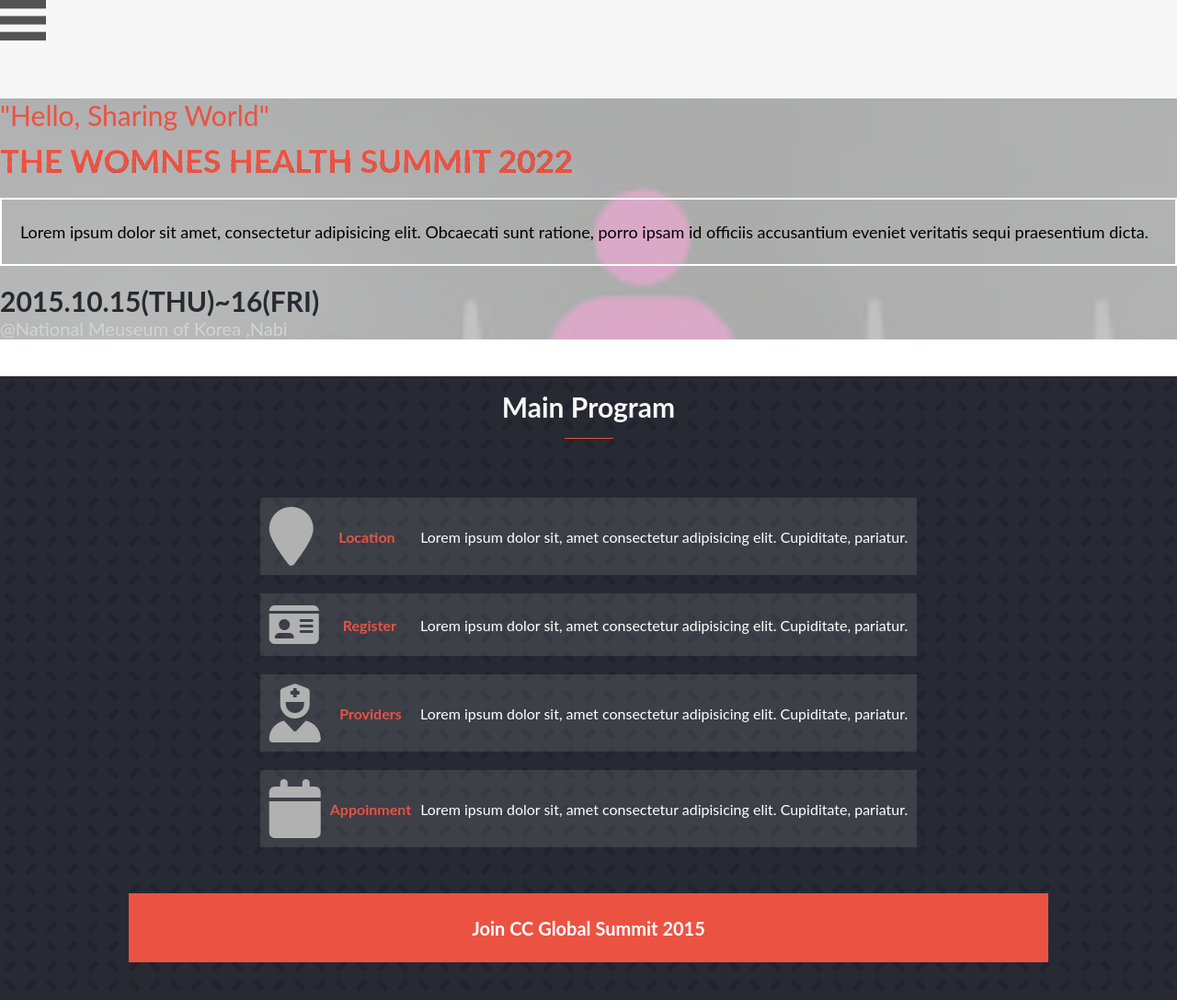
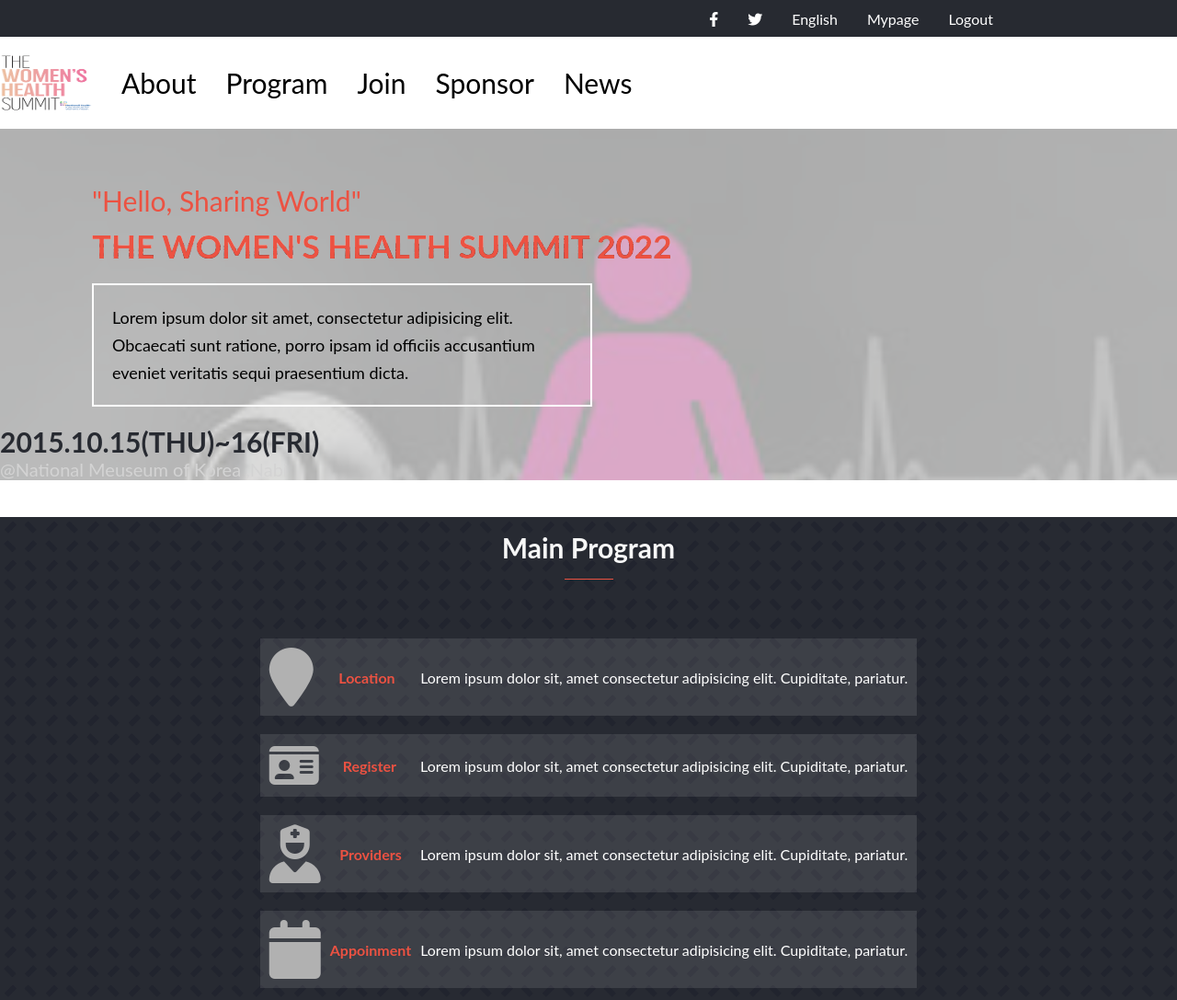
Before and after one commit to megha-n-bodke/womenhealth.github.io, a plain HTML site: page index.html in a window 1280 px wide. Shown: the top 1087 px of the page at 92% size. Drawn offline with Linux system fonts and the light colour scheme; files whose address does not match are found by name.

Commit message:
menu update for desktop version

```diff
--- a/about.html
+++ b/about.html
@@ -5,6 +5,7 @@
     <meta charset="UTF-8">
     <meta http-equiv="X-UA-Compatible" content="IE=edge">
     <meta name="viewport" content="width=device-width, initial-scale=1.0">
+    <link rel="stylesheet" href="https://cdnjs.cloudflare.com/ajax/libs/font-awesome/6.1.1/css/all.min.css" />
     <link rel="preconnect" href="https://fonts.googleapis.com">
     <link rel="stylesheet" href="./assets/css/style.css">
     <title>About Page</title>
@@ -14,8 +15,32 @@
     <section class="main-section">
         <header>
             <div class="logo-section">
-                <img src="./images/mobile_menu.png" alt="Navigate To Menu" class="hamburgericon">
+                <img src="./images/mobile_menu.png" alt="Navigate To Menu" class="hamburgericon" id="hmbgbtn">
             </div>
+
+            <!-- top header for desktop version -->
+            <div>
+                <ul class="topheader">
+                    <li><i class="fa-brands fa-facebook-f"></i></li>
+                    <li><i class="fa-brands fa-twitter"></i></li>
+                    <li>English</li>
+                    <li>Mypage</li>
+                    <li>Logout</li>
+
+                </ul>
+            </div>
+            </div>
+            <nav class="navbar">
+                <div class="closediv"><i class="fa-solid fa-times closebtn" id="closebtn"></i></div>
+                <ul class="nav-menu">
+                    <li><a href="./about.html"> About</a></li>
+                    <li><a href="#">Program</a></li>
+                    <li><a href="#">Join</a></li>
+                    <li><a href="#">Sponsor</a></li>
+                    <li><a href="#">News</a></li>
+                    <li><a href="#">WH Campaign</a></li>
+                </ul>
+            </nav>
         </header>
 
 
@@ -91,6 +116,7 @@
             <p>Some Rights Reserved</p>
         </div>
     </footer>
+    <script src="./assets/js/index.js"></script>
 </body>
 
 </html>
--- a/assets/css/style.css
+++ b/assets/css/style.css
@@ -20,6 +20,9 @@
   margin-bottom: 60px;
 }
 
+.toplogo {
+  display: none;
+}
 .navbar {
   display: none;
   width: 80%;
@@ -29,6 +32,7 @@
   top: 0;
   left: 0;
   padding: 30px;
+  opacity: 0.7;
 }
 
 .navbar ul li a {
@@ -414,6 +418,9 @@
   height: 60px;
   width: 100px;
 }
+.topheader {
+  display: none;
+}
 
 /* @media (min-width: 768px) {
   .programdetailscontainer {
@@ -433,17 +440,82 @@
     padding: 0;
   }
 
+  .logo-section {
+    display: none;
+  }
+  .topheader {
+    display: flex;
+    height: 40px;
+    width: 100%;
+    justify-content: flex-end;
+    list-style: none;
+    margin-right: 50px;
+    align-items: center;
+    background-color: #272a31;
+  }
+  ul li {
+    margin-left: 2rem;
+    color: #fff;
+  }
+  ul li:last-child {
+    margin-right: 200px;
+  }
   header {
     background-color: #f7f7f7;
+    display: block;
+  }
+
+  .toplogo {
+    display: block;
+    height: 60px;
+    width: 100px;
+  }
+
+  #closebtn {
+    display: none;
+  }
+  .nav {
+    background-color: #fff;
+    height: 100px;
+    width: 100%;
+    display: flex;
+    align-items: center;
+    justify-content: space-between;
+  }
+  .navbar {
+    display: block;
+    position: static;
+    padding: 0px;
+    height: 0px;
+    width: 100%;
+    opacity: 1;
+    margin-bottom: 77px;
+    background-color: #fff;
+  }
+  .nav-menu {
+    display: flex;
+    color: black;
+  }
+
+  .navbar ul li a {
+    color: black;
+  }
+
+  .hero-section {
+    padding-top: 60px;
+    margin-left: 100px;
+  }
+  .description-text {
+    margin-bottom: 20px;
+    margin-left: 100px;
+    width: 500px;
+    font-size: 15px;
   }
 }
 
-/* // Large devices (desktops, 992px and up)
+/* @media (min-width: 992px) {
+}
  */
-
-/* @media (min-width: 992px) {
-} */
-
 /* // X-Large devices (large desktops, 1200px and up)
  */
 
--- a/assets/js/index.js
+++ b/assets/js/index.js
@@ -1,28 +1,31 @@
-const hamburgericon = document.getElementById('hmbgbtn');
-const closebtn = document.getElementById('closebtn');
-const navbar = document.querySelector('.navbar');
-const morebtn = document.getElementById('morebtn');
-const lessbtn = document.getElementById('lessbtn');
-const partnercontainer = document.querySelector('.partnercontainer');
-const footer = document.getElementById('footer');
+const hamburgericon = document.getElementById("hmbgbtn");
+const closebtn = document.getElementById("closebtn");
+const navbar = document.querySelector(".navbar");
+const morebtn = document.getElementById("morebtn");
+const lessbtn = document.getElementById("lessbtn");
+const partnercontainer = document.querySelector(".partnercontainer");
+const footer = document.getElementById("footer");
 
-hamburgericon.addEventListener('click', () => {
-  navbar.classList.toggle('show');
+hamburgericon.addEventListener("click", () => {
+  navbar.classList.toggle("show");
+  hamburgericon.style.display = "none";
+  closebtn.style.display = "block";
 });
 
-closebtn.addEventListener('click', () => {
-  navbar.classList.toggle('show');
+closebtn.addEventListener("click", () => {
+  navbar.classList.toggle("show");
+  hamburgericon.style.display = "block";
 });
-morebtn.addEventListener('click', () => {
-  partnercontainer.classList.toggle('show');
-  morebtn.style.display = 'none';
-  footer.style.display = 'flex';
-  lessbtn.style.display = 'flex';
+morebtn.addEventListener("click", () => {
+  partnercontainer.classList.toggle("show");
+  morebtn.style.display = "none";
+  footer.style.display = "flex";
+  lessbtn.style.display = "flex";
 });
 
-lessbtn.addEventListener('click', () => {
-  partnercontainer.classList.toggle('show');
-  morebtn.style.display = 'block';
-  footer.style.display = 'none';
-  lessbtn.style.display = 'none';
+lessbtn.addEventListener("click", () => {
+  partnercontainer.classList.toggle("show");
+  morebtn.style.display = "block";
+  footer.style.display = "none";
+  lessbtn.style.display = "none";
 });
--- a/index.html
+++ b/index.html
@@ -12,11 +12,26 @@
 </head>
 
 <body>
+    <!-- top header for desktop version -->
+    <header class="topbar">
+        <ul class="topheader">
+            <li><i class="fa-brands fa-facebook-f"></i></li>
+            <li><i class="fa-brands fa-twitter"></i></li>
+            <li>English</li>
+            <li>Mypage</li>
+            <li>Logout</li>
+
+        </ul>
+    </header>
     <section class="main-section">
         <!-- heaader section-->
-        <header>
+        <header class="nav">
             <div class="logo-section">
                 <img src="./images/mobile_menu.png" alt="Navigate To Menu" class="hamburgericon" id="hmbgbtn">
+            </div>
+            <div>
+                <img src="./images/summitlogo.png" alt="website logo" class="toplogo">
+            </div>
             </div>
             <nav class="navbar">
                 <div class="closediv"><i class="fa-solid fa-times closebtn" id="closebtn"></i></div>
@@ -26,19 +41,16 @@
                     <li><a href="#">Join</a></li>
                     <li><a href="#">Sponsor</a></li>
                     <li><a href="#">News</a></li>
-                    <li><a href="#">WH Campaign</a></li>
+
                 </ul>
             </nav>
-            <div>
-                <a></a>
-            </div>
         </header>
 
         <!-- Hero section -->
         <div class="hero-section">
             <p class="hellotext">"Hello, Sharing World"</p>
             <div>
-                <h1 class="imagetext">THE WOMNES HEALTH Summit 2022</h1>
+                <h1 class="imagetext">THE WOMEN'S HEALTH Summit 2022</h1>
             </div>
         </div>
         <div class="description-text">
```
